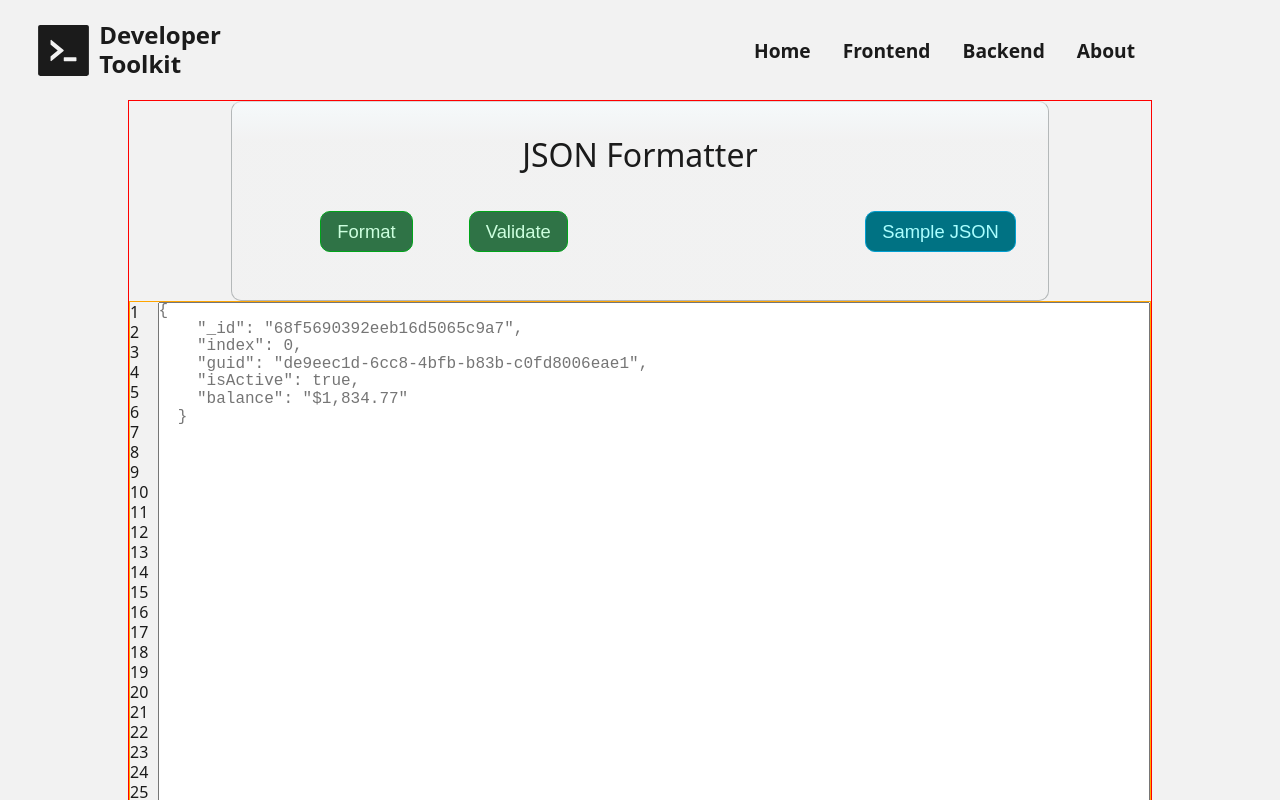
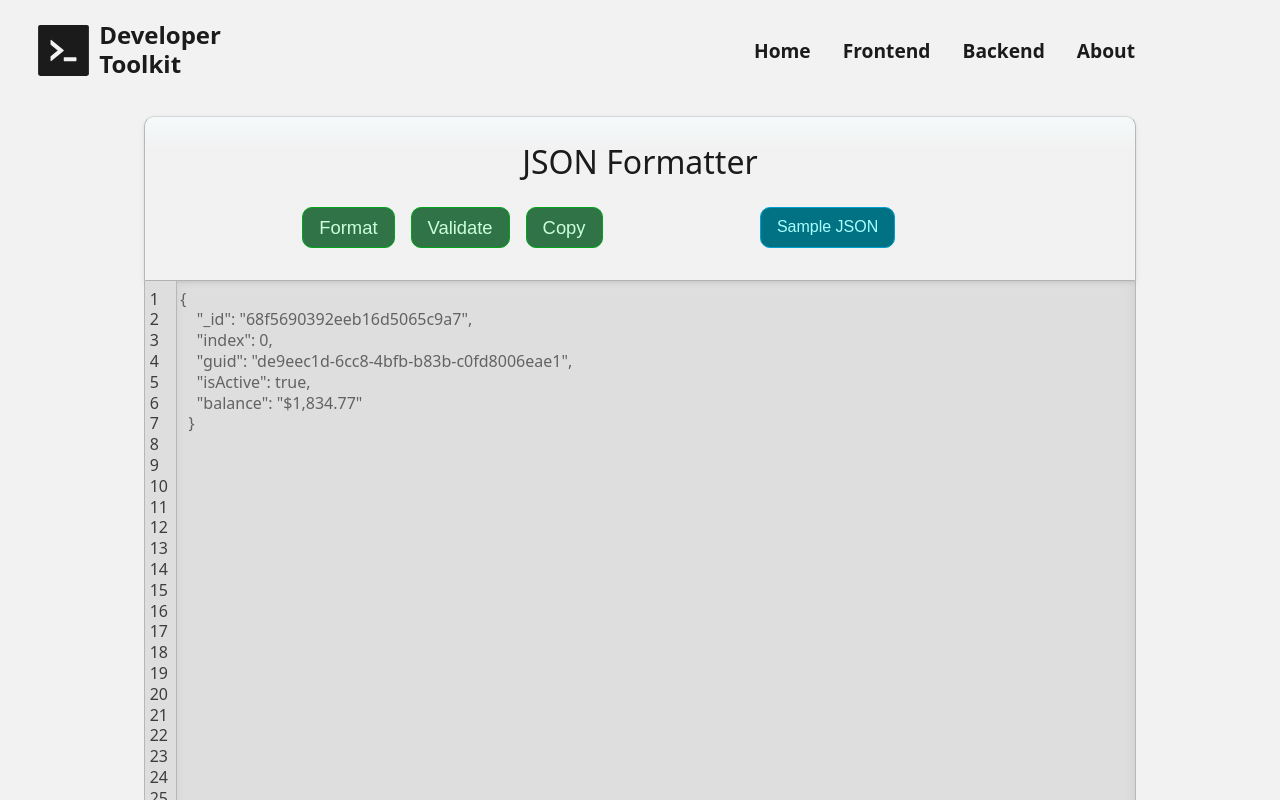
Before and after one commit to kolby-k/dev-toolkit-v2, a React (Vite) app in the folder app/: page /tools/json-formatter in a window 1280 px wide. Shown: the top 800 px of the page. Built offline with nearby package versions, Linux system fonts and the light colour scheme.

Commit message:
feat: add AlertDialog component and integrate into JsonFormatter style: update JsonFormatter to fix scrolling with gutter.

```diff
--- /dev/null
+++ b/app/src/components/AlertDialog.tsx
@@ -0,0 +1,56 @@
+import CustomButton from "./CustomButton";
+
+export interface AlertDialogProps {
+  title: string;
+  description: string;
+  visible: boolean;
+  onClose: () => void;
+  onUserAction?: () => void;
+  onUserActionLabel?: string;
+}
+function AlertDialog({
+  title,
+  description,
+  visible,
+  onClose,
+  onUserAction,
+  onUserActionLabel,
+}: AlertDialogProps) {
+  const handleUserAction = () => {
+    if (onUserAction) {
+      onUserAction();
+    }
+    return onClose();
+  };
+
+  if (!visible) return null;
+
+  return (
+    <div id="alert-dialog">
+      <h6>
+        <label>{title}</label>
+      </h6>
+      <p>{description}</p>
+      <div>
+        {onUserActionLabel && onUserAction && (
+          <CustomButton
+            title={onUserActionLabel}
+            variant="primary"
+            onClick={handleUserAction}
+            fontSize={1}
+            style={{ width: "100%", justifyContent: "center" }}
+          />
+        )}
+        <CustomButton
+          onClick={onClose}
+          title={"Close"}
+          variant="warning"
+          fontSize={1}
+          style={{ width: "100%", justifyContent: "center" }}
+        />
+      </div>
+    </div>
+  );
+}
+
+export default AlertDialog;
--- a/app/src/components/CustomButton.tsx
+++ b/app/src/components/CustomButton.tsx
@@ -30,7 +30,7 @@ function CustomButton({
       className={`button-base ${variant}-btn`}
       style={style}
     >
-      <p style={{ fontSize: `${fontSize}rem` }}> {title} </p>
+      <p style={{ fontSize: `${fontSize}rem` }}>{title}</p>
       {children}
     </button>
   );
--- a/app/src/routes/tools/JsonFormatter.tsx
+++ b/app/src/routes/tools/JsonFormatter.tsx
@@ -1,10 +1,14 @@
 import { useRef, useState } from "react";
 import "../../styles/JsonFormatter.css";
 import CustomButton from "../../components/CustomButton";
+import AlertDialog from "../../components/AlertDialog";
 
 const MIN_ROWS = 30;
+const BUFFER = 3;
 
 function JsonFormatter() {
+  const [visible, setVisible] = useState<boolean>(false);
+
   const [json, setJson] = useState<null | string>(null);
   const [rowCount, setRowCount] = useState<number>(MIN_ROWS);
 
@@ -22,12 +26,7 @@ function JsonFormatter() {
       const t = JSON.stringify(isValid, null, 3);
       setJson(t);
     } catch (e) {
-      const msg =
-        e instanceof Error
-          ? e.message.replace("JSON.parse:", "[ERROR]: ")
-          : "Unknown Error";
-      console.error("Error Log:", e);
-      setError(msg);
+      setError(formatJSONError(e));
     }
   };
 
@@ -39,50 +38,75 @@ function JsonFormatter() {
       JSON.parse(json);
       setSuccess("JSON is Valid!");
     } catch (e) {
-      const msg =
-        e instanceof Error
-          ? e.message.replace("JSON.parse:", "[ERROR]: ")
-          : "Unknown Error";
-      setError(msg);
+      setError(formatJSONError(e));
+    }
+  };
+
+  const copyJson = () => {
+    return navigator.clipboard.writeText(json ? json : "");
+  };
+
+  const verifySampleInput = () => {
+    if (json && json.length > 0 && sample !== json) {
+      return setVisible(true);
+    } else {
+      return setJson(sample);
     }
   };
 
   const handleTextInputChange = (e: React.ChangeEvent<HTMLTextAreaElement>) => {
     useSampleRef.current = false;
+    console.log(e.target);
     const numberOfRows = countLinesStreaming(e.target.value);
-    setRowCount(numberOfRows > MIN_ROWS ? numberOfRows : MIN_ROWS);
+    setRowCount(
+      numberOfRows >= MIN_ROWS - BUFFER ? numberOfRows + BUFFER : MIN_ROWS
+    );
     setJson(e.target.value);
     console.log(rowCount);
   };
 
   return (
     <div id="tool-full-page">
-      <div className="button-container gradient-card">
+      <div className="gradient-card header-container">
         <h3 id="tool-page-title">JSON Formatter</h3>
+        <div className="button-container">
           <span>
             <CustomButton title="Format" onClick={formatJson} />
             <CustomButton title="Validate" onClick={validateJson} />
+            <CustomButton title="Copy" onClick={copyJson} />
           </span>
           <span>
             <CustomButton
               title="Sample JSON"
-            onClick={() => setJson(sample)}
+              onClick={verifySampleInput}
               variant="secondary"
+              fontSize={1}
             />
           </span>
         </div>
+        <AlertDialog
+          title="Insert Sample JSON"
+          description="Do you want to replace the current input with sample JSON data?"
+          onUserAction={() => setJson(sample)}
+          onUserActionLabel="Confirm"
+          visible={visible}
+          onClose={() => setVisible(false)}
+        />
         {(error || success) && (
           <div className="banner">
             {success && <p className="success-text">{success}</p>}
             {error && <p className="error-text">{error}</p>}
           </div>
         )}
+      </div>
+
       <div className="multiline-input-container">
+        <div className="multiline-scroll-area">
           <div id="multiline-input-gutter">
             {Array.from({ length: rowCount }).map((_, idx) => (
-            <p key={`gutter-${idx + 1}`} id="gutter-label">
+              <span key={`gutter-${idx + 1}`} id="gutter-label">
                 {idx + 1}
-            </p>
+              </span>
             ))}
           </div>
           <textarea
@@ -93,6 +117,7 @@ function JsonFormatter() {
             onChange={handleTextInputChange}
             placeholder={useSampleRef.current ? sample : ""}
           />
+        </div>
       </div>
     </div>
   );
@@ -122,3 +147,11 @@ function countLinesStreaming(s: string): number {
   }
   return lines;
 }
+
+function formatJSONError(e: unknown) {
+  const msg =
+    e instanceof Error
+      ? e.message.replace("JSON.parse:", "Error: ")
+      : "Unknown Error";
+  return msg;
+}
--- a/app/src/styles/JsonFormatter.css
+++ b/app/src/styles/JsonFormatter.css
@@ -5,75 +5,175 @@
 
   min-height: 90dvh;
   height: 100%;
-  width: 80%;
+  width: 100%;
 
+  padding: 1rem;
+  padding-bottom: 2rem;
   margin: auto;
 
-  border: 1px solid red;
+  position: relative;
+  /* border: 1px solid red; */
+}
+
+.header-container {
+  width: 100%;
+  padding: 1rem;
+
+  position: relative;
+
+  border-bottom-left-radius: 0;
+  border-bottom-right-radius: 0;
+  border-bottom: 0;
+
+  box-shadow: 0px 2px 4px var(--shadow);
+  text-align: center;
 }
 
 #tool-page-title {
-  position: absolute;
-  top: 2rem;
-  left: 50%;
-  transform: translate(-50%);
-
   font-weight: 500;
+  padding: 0.5rem;
 }
 
 .button-container {
   display: flex;
-  align-items: end;
-  gap: 2rem;
-  padding: 2rem;
-  padding-bottom: 3rem;
-  width: 80%;
+  justify-content: center;
+  flex-wrap: wrap;
+
+  padding: 1rem;
+  gap: 1rem;
+
+  width: 100%;
   margin: auto;
 
-  min-height: 200px;
   position: relative;
-
   /* border: 1px solid green; */
 }
 
 .button-container > span:first-of-type {
   display: flex;
   flex: 1;
-  justify-content: space-evenly;
+  gap: 1rem;
+  justify-content: center;
+
+  /* border: 1px solid red; */
 }
 
 .button-container > span:last-child {
   display: flex;
   flex: 1;
-  justify-content: flex-end;
+  justify-content: center;
+
+  /* border: 1px solid orange; */
 }
 
 .multiline-input-container {
+  height: 100%;
+
+  max-height: 80dvh;
+  overflow: auto;
+
+  background-color: var(--bg-secondary);
+
+  border: 1px solid var(--border);
+  border-bottom-left-radius: 12px;
+  border-bottom-right-radius: 12px;
+
+  /* border: 1px solid orange; */
+}
+.multiline-scroll-area {
   display: flex;
   flex: 1;
-
-  border: 1px solid orange;
+  overflow: none; /* scrolls both gutter + textarea together */
 }
-
 #multiline-input-gutter {
   min-height: 100%;
   width: 2rem;
   position: relative;
-  background-color: var(--bg-light);
-  line-height: 1.1;
+  background-color: var(--bg-secondary);
+
+  border-right: 1px solid var(--border);
+  border-bottom-left-radius: inherit;
+
+  padding-top: 0.5rem;
+  padding-bottom: 1rem;
 }
 
 #json-formatter-input {
-  width: 90vw;
-  height: 100%;
+  display: flex;
+  flex: 1;
+  min-height: 100%;
+
+  font-family: inherit;
+  color: var(--text-secondary);
+  font-size: 1rem;
+  font-weight: 500;
+  line-height: 1.3;
 
   resize: none;
+  padding-left: 0.2rem;
+  padding-top: 0.5rem;
 
-  font-size: 1rem;
-  line-height: 1.1;
+  background-color: var(--bg-secondary);
+
+  box-shadow: inset -1px 0 8px var(--bg-muted);
+  border: 0;
+  border-bottom-right-radius: inherit;
 }
 
 #gutter-label {
+  color: var(--text-muted);
+  display: block;
+
+  line-height: 1.3;
   font-size: 1rem;
-  color: var(--text);
+  padding-left: 15%;
 }
+
+@media (min-width: 768px) {
+  #tool-full-page {
+    width: 80%;
+  }
+
+  .button-container {
+    width: 80%;
+  }
+}
+
+#alert-dialog {
+  display: flex;
+  flex-direction: column;
+  gap: 0.25rem;
+  padding: 1rem;
+  background: linear-gradient(
+    0deg,
+    var(--bg),
+    var(--bg-secondary) 70%,
+    var(--bg-muted)
+  );
+
+  border-radius: 12px;
+  border: 1px solid var(--border-secondary);
+
+  position: absolute;
+  top: 1rem;
+  right: 2rem;
+
+  z-index: 100;
+
+  box-shadow: 0 0 50px 2px var(--bg-secondary);
+}
+
+#alert-dialog > p {
+  margin: 0.5rem;
+  margin-top: 0;
+  font-size: 1.15rem;
+  width: 240px;
+}
+
+#alert-dialog > div {
+  display: flex;
+  gap: 0.75rem;
+  justify-content: center;
+  flex-wrap: wrap;
+  margin: 0.5rem 1rem;
+}
--- a/app/src/styles/index.css
+++ b/app/src/styles/index.css
@@ -9,6 +9,7 @@
   --text-secondary: oklch(0.9001 0 0);
   --text-muted: oklch(0.8001 0 0);
   --text-inverted: oklch(0.1867 0 0);
+  --text-placeholder: var(--bg-muted);
 
   --accent-orange: oklch(0.8 0.17217 84.496);
   --accent-green: oklch(0.52 0.14 152);
@@ -63,6 +64,7 @@
     --text-inverted: oklch(
       0.96 0 0
     ); /* used on dark buttons, opposite of dark theme */
+    --text-placeholder: oklch(0.5 0 0);
 
     --accent-green: oklch(0.7 0.18 152); /* medium chroma green accent */
 
@@ -170,12 +172,19 @@ p {
   line-height: 1.25;
 }
 
+textarea::placeholder {
+  color: var(--text-placeholder);
+  font-weight: 400;
+}
+
 .error-text {
   color: var(--accent-red);
+  font-weight: 500;
 }
 
 .success-text {
   color: var(--accent-green);
+  font-weight: 500;
 }
 
 .link-text {
@@ -227,7 +236,8 @@ p {
 /* BUTTON COMPONENT */
 .button-base {
   display: inline-flex;
-  min-width: 80px;
+  width: fit-content;
+  max-width: 200px;
   min-height: 40px;
 
   padding: 0.5rem 1rem;
```
Lines whose indentation alone changed are shown as unchanged.
